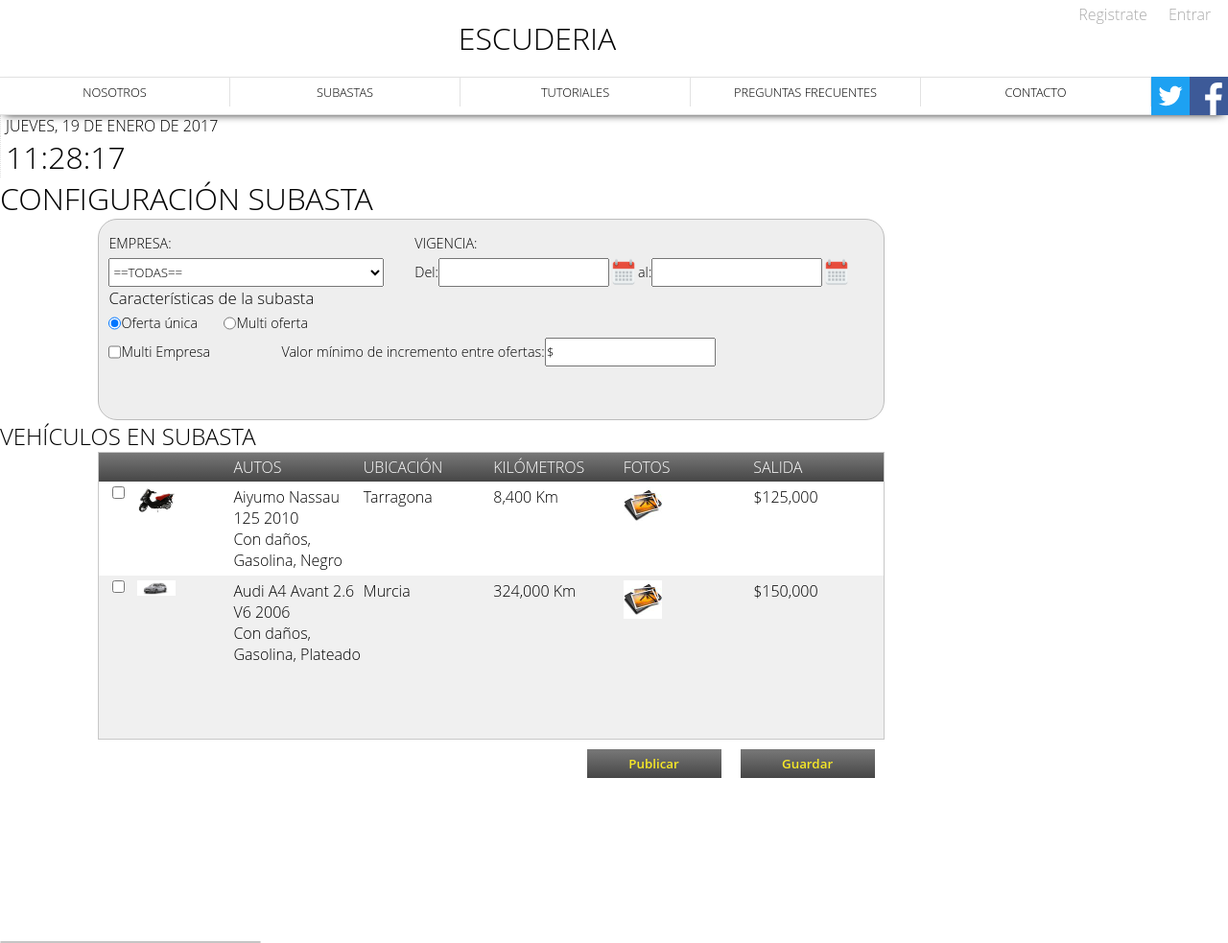
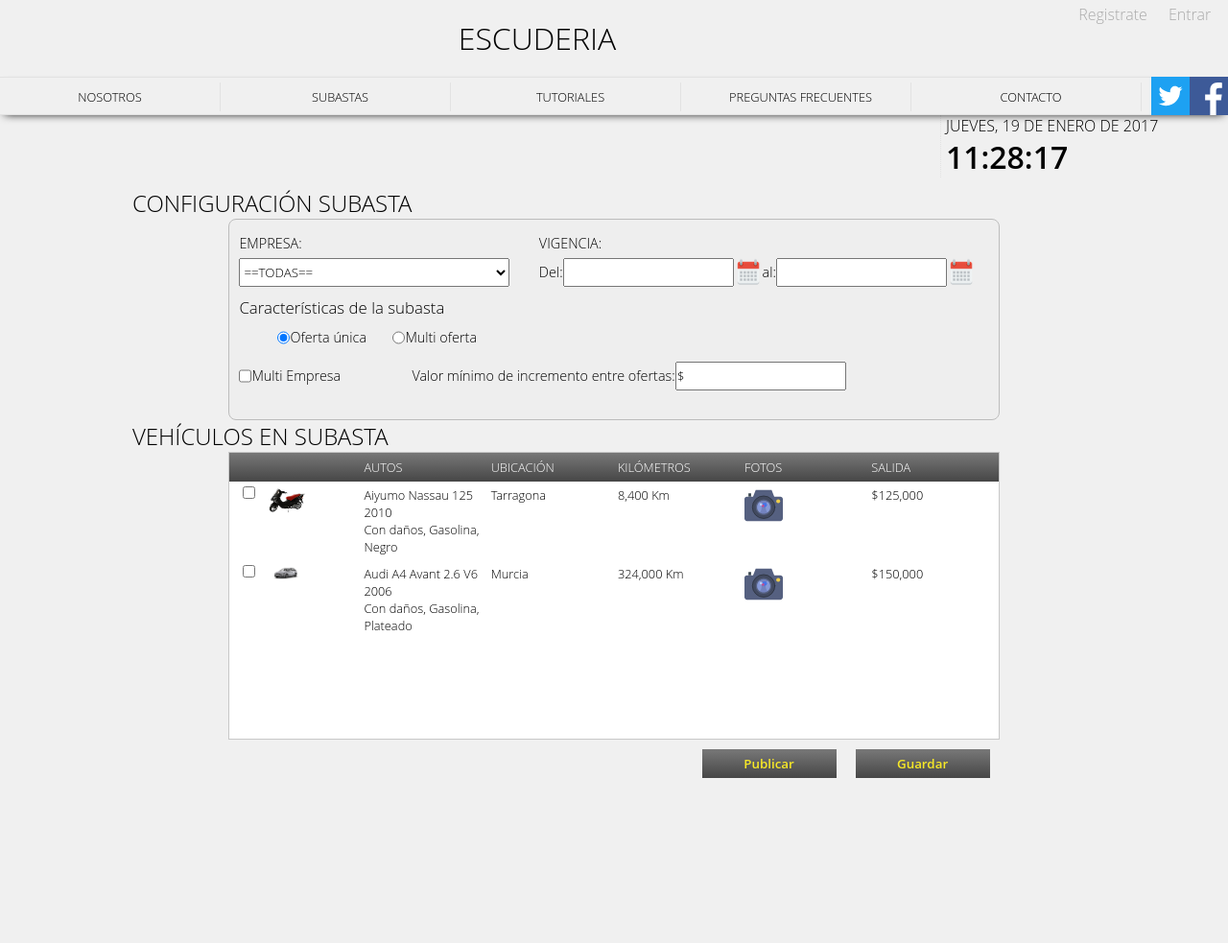
Before and after one commit to sibirahey/Subastas, a PHP site: page /settings2.html in a window 1280 px wide. Shown: the whole page at 96% size. After the commit the page ends 811 px from the top, so only its background shows below. Run offline with PHP 8.4, Linux system fonts and the light colour scheme; some libraries are stand-ins or nearby versions.

Commit message:
Avance
Estilos e imagenes Settings2

```diff
--- a/scripts/settings.js
+++ b/scripts/settings.js
@@ -94,7 +94,7 @@ function buscaSubastas() {
 					renglon += "<div>" + item.estatus + "</div>";
 					renglon += "<div>" + item.fechaInicio + "</div>";
 					renglon += "<div>" + item.fechaFin + "</div>";
-					renglon += '<img alt="AUTOS" onclick="cargaVehiculos(' + item.id + ');" />';
+					renglon += '<img src="images/icoAuto.svg" alt="AUTOS" onclick="cargaVehiculos(' + item.id + ');" />';
 					renglon += "</div>";
 
 					$("#grdResultados").append(renglon);
--- a/scripts/settings2.js
+++ b/scripts/settings2.js
@@ -60,10 +60,9 @@ function cargaVehiculos() {
 				renglon += "<div>" + item.vehiculo + "</div>";
 				renglon += "<div>" + item.descripcion + "</div>";
 				renglon += "</div>";
-
 				renglon += "<div>" + item.ubicacion + "</div>";
 				renglon += "<div>" + item.kms + "</div>";
-				renglon += "<div><img src='images/image-gallery.jpg' width='40px' onclick='muestraGaleria(" + item.idVehiculo + ");' /></div>";
+				renglon += "<div><img src='images/icoCamara.svg' width='40px' onclick='muestraGaleria(" + item.idVehiculo + ");' /></div>";
 				renglon += "<div>" + item.salida + "</div>";
 				renglon += "<div style='display:none;' id='gallery" + item.idVehiculo + "'>";
 				$.each(item.imagenes, function(j, item2) {
--- a/styes/styles.css
+++ b/styes/styles.css
@@ -1,6 +1,6 @@
-*:not(.ui-datepicker-next):not(thead):not(tbody):not(td):not(tr):not(.ui-state-default):not(.ui-datepicker-title):not(span):not(th):not(table){float:left;position:relative;display:block;margin:0;padding:0;box-sizing: border-box;font-family: 'Open Sans', sans-serif;font-weight: 300;font-style: normal;}
+*:not(thead):not(tbody):not(td):not(tr):not(span):not(th):not(table){float:left;position:relative;display:block;margin:0;padding:0;box-sizing: border-box;font-family: 'Open Sans', sans-serif;font-weight: 300;font-style: normal;}
 html,
-body{height:100%;width:100%;}
+body{height:100%;width:100%;background-color:#F0F0F0;}
 .mainContainer{height:inherit;width:inherit;overflow:auto;}
 .mainHeader{width:inherit;}
 	.mainHeader > div{width:inherit;}
@@ -367,7 +367,7 @@ body{height:100%;width:100%;}
 	padding:10px !important;
 	margin:0 10% !important;
 	border:1px solid #BCBCBC;
-	border-radius:20px;
+	border-radius:8px;
 	background-color:#EEEEEE;
 	font-size:0.9em;
 }
@@ -405,7 +405,7 @@ body{height:100%;width:100%;}
 	.cnfgSubastaContainer > div:nth-child(4) > div:nth-child(2){width: calc(100% - 180px)}
 	.cnfgSubastaContainer > label:first-of-type{width:100%;}
 #grdVehiculos:not(.grdVehiculos2){
-	background-color:#F0F0F0;
+	background-color:#FFFFFF;
 	border:1px solid #C8C8C8;
 	float:none;
 	clear:both;
@@ -414,6 +414,7 @@ body{height:100%;width:100%;}
 	height:auto;
 	width: 80%;
 	margin:0 auto;
+	font-size:0.8em;
 }
 #grdVehiculos:not(.grdVehiculos2) > div:first-child{
 	color:#ffffff;
@@ -441,8 +442,6 @@ body{height:100%;width:100%;}
 		}
 	#grdVehiculos:not(.grdVehiculos2) > div:not(:first-child) > div:nth-child(2){height:30px;width: 100px;}
 	#grdVehiculos:not(.grdVehiculos2) > div:not(:first-child) > div{width:calc((100% - 140px) / 5)}
-	#grdVehiculos:not(.grdVehiculos2) > div:not(:first-child) > div:nth-child(odd){}
-	#grdVehiculos:not(.grdVehiculos2) > div:not(:first-child):nth-child(even){background-color:#ffffff;}
 .btnGuardar,
 .btnPublicar{
 	float:right !important;
--- a/views/settings2.html
+++ b/views/settings2.html
@@ -1,4 +1,4 @@
-<h1>CONFIGURACI&Oacute;N SUBASTA</h1>
+<h2>CONFIGURACI&Oacute;N SUBASTA</h2>
 <div class="cnfgSubastaContainer">
 
 
```
Also changed, not shown: other parts of styes/styles.css (+18 -9 lines), images/icoAuto.svg (added), images/icoCamara.svg (added).
